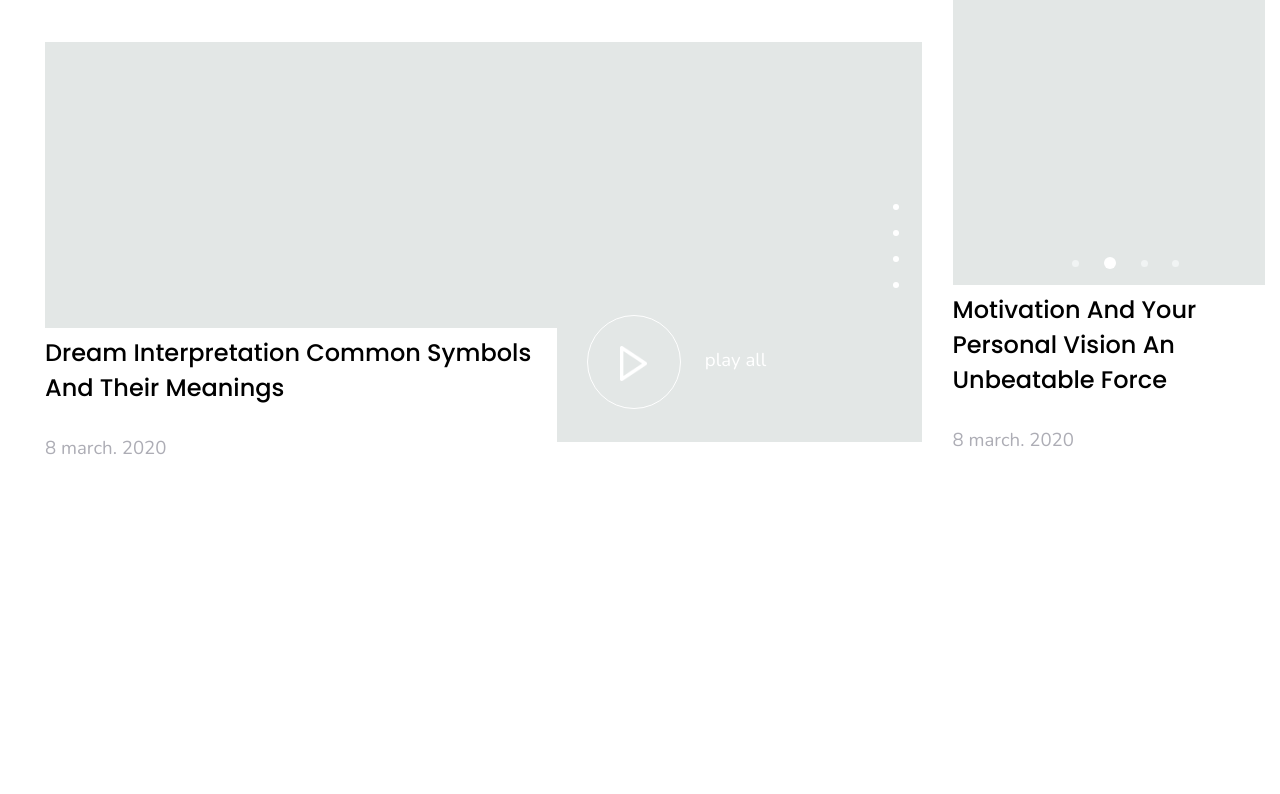
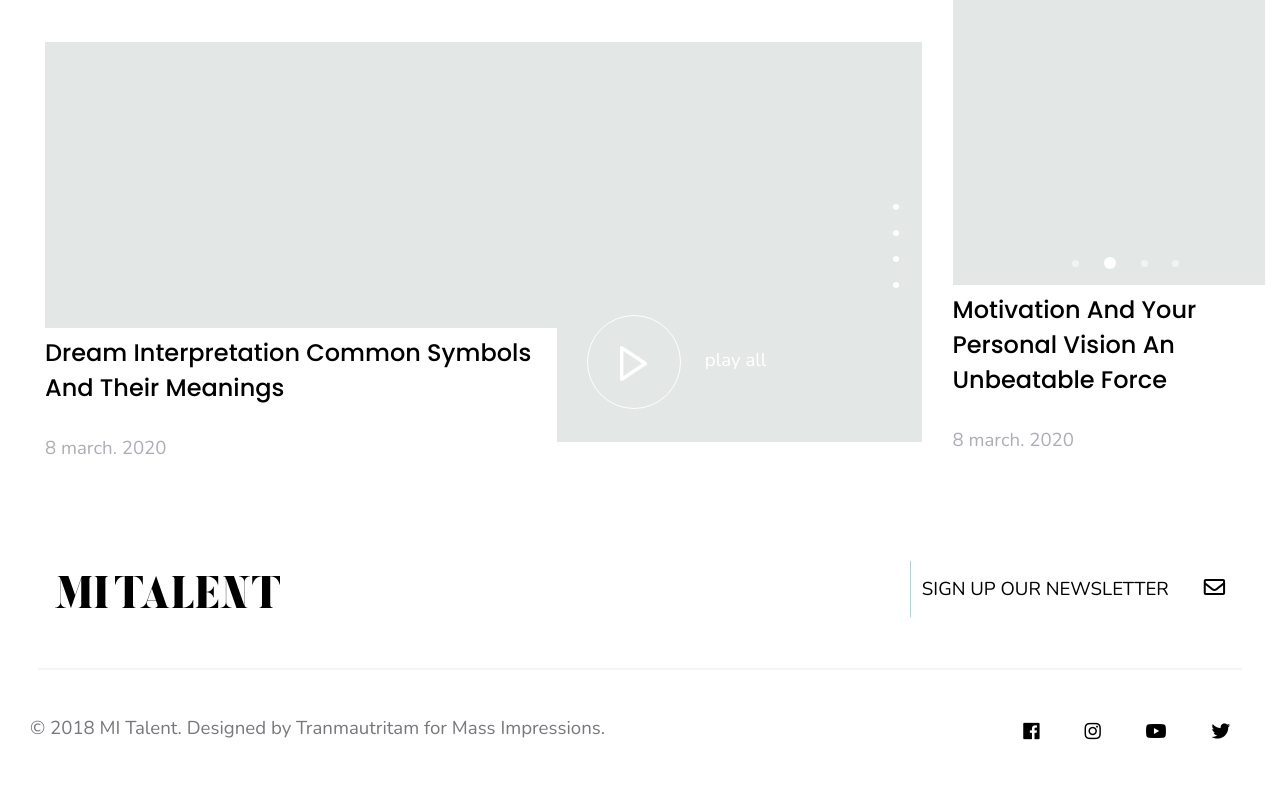
Before and after one commit to amineProjects/MI-Talent, a website: page index.html in a window 1280 px wide. Shown: the part 3030-3824 px from the top of the page. Before the commit the page ends 3551 px from the top, so only its background shows below. Drawn offline with nearby package versions, Linux system fonts and the light colour scheme.

Commit message:
Added the html and the css for the footer section.

```diff
--- a/index.html
+++ b/index.html
@@ -253,7 +253,30 @@
 				</div>
 			</div>
 	</section>
-	<footer></footer>
+	<footer>
+		<div class="col-12 logo-footer">
+			<div id="logo" class="col-6">
+				<img  src="src/images/logo.png" alt="MItalent logo" >
+			</div>
+			<div class="col-6 sign-up">
+				<p>sign up our newsletter</p>
+				<i class="far fa-envelope"></i>
+			</div>
+		</div>
+		<div class="col-12">
+			<div class="col-6 copyright">
+				<p>© 2018 MI Talent. Designed by Tranmautritam for Mass Impressions.</p>
+			</div>
+			<div class="col-6 social-footer">
+				<ul>
+					<li><i class="fab fa-facebook"></i></li>
+					<li><i class="fab fa-instagram"></i></li>
+					<li><i class="fab fa-youtube"></i></li>
+					<li><i class="fab fa-twitter"></i></li>
+				</ul>
+			</div>
+		</div>
+	</footer>
 
 </body>
 </html>
--- a/src/css/main.css
+++ b/src/css/main.css
@@ -485,8 +485,57 @@ header #search input[type="search"]:focus{
 
 /* footer section
 =================*/
+.logo-footer{
+	padding: 40px;
+	position: relative;
+}
+.logo-footer::after{
+	content: '';
+	position: absolute;
+	bottom: 0;
+	left: 3%;
+	width: 94%;
+	height: 2px;
+	background-color: #f5f5f5;
+}
+.sign-up{
+	text-align: right;
+	text-transform: uppercase;
+	position: relative;
+}
+.sign-up p{
+	display: inline-block;
+	margin-right: 30px;
+	padding-left: 50px;
+	padding-bottom: 10px;
+	font-weight: 500;
+}
+.sign-up::before{
+	content: '';
+	position: absolute;
+	top: 0;
+	left: 45%;
+	width: 1px;
+	height: calc(100% - 10px);
+	background-color: #b4d3d3;
+}
+.sign-up i{
+	font-size: 16pt;
+}
 
+.copyright{
+	color: #77777e;
+	padding-top: 30px;
+}
+.social-footer ul{
+	text-align: right;
+	list-style: none;
 
+}
+.social-footer ul li{
+	display: inline-block;
+	padding: 0 20px;
+}
 
 /* media queries
 =================*/
```
